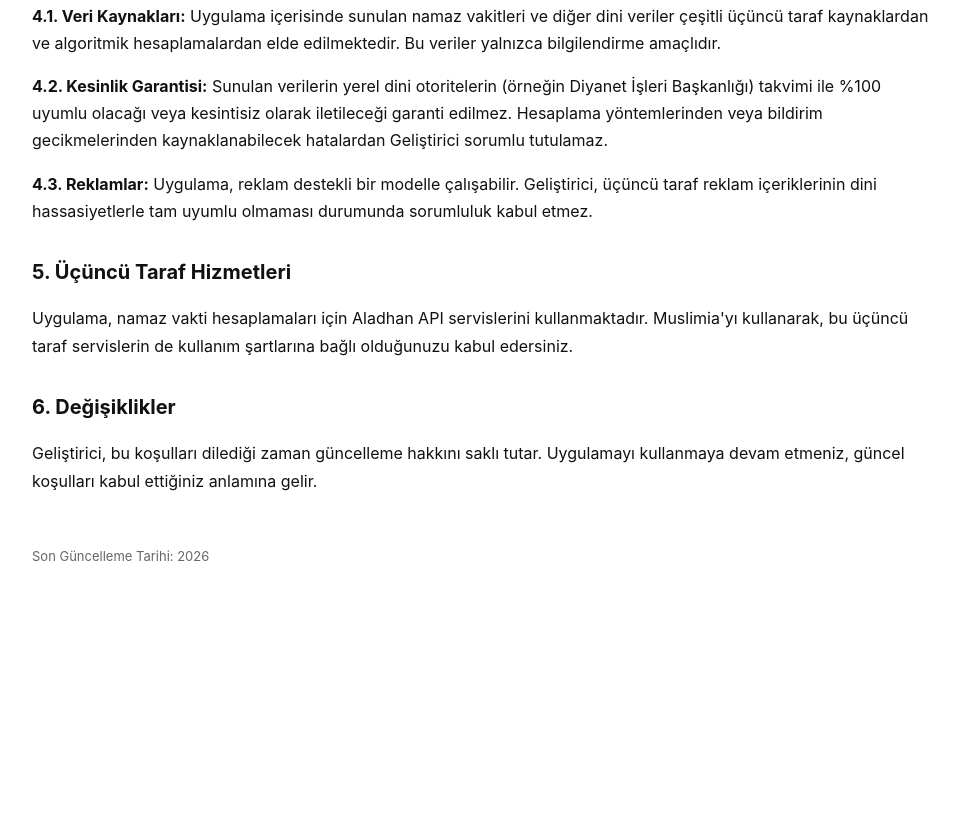
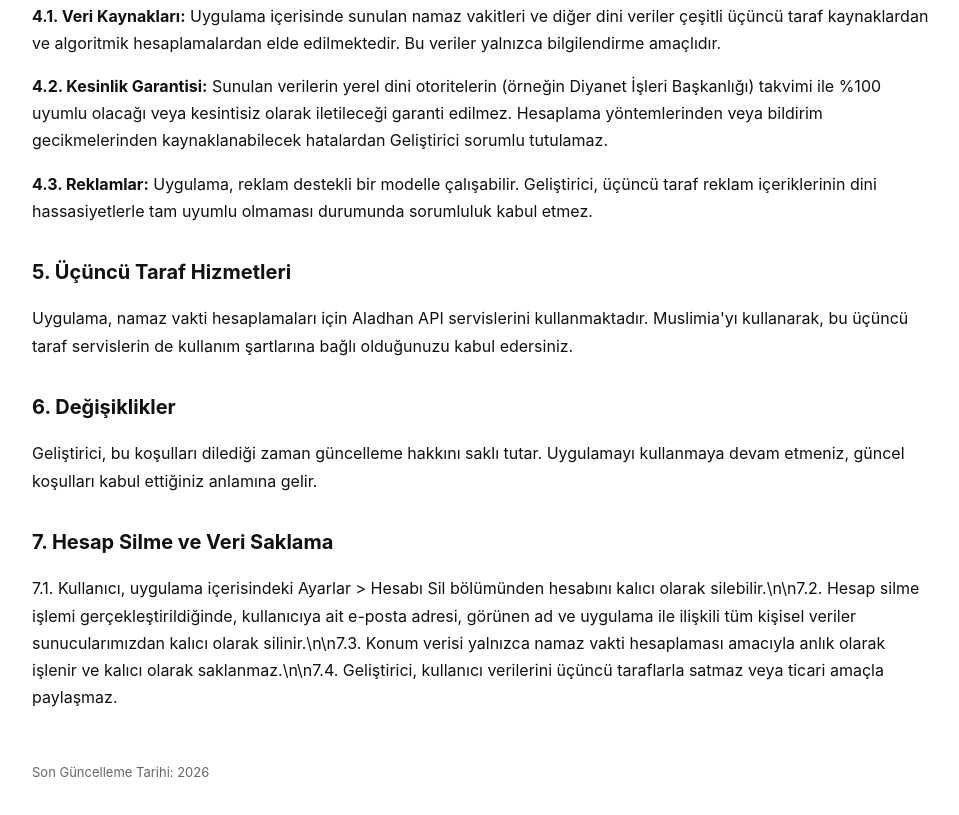
Before and after one commit to techmuslimia/muslimia-legal, a plain HTML site: page terms.html in a window 1280 px wide. Shown: the part 955-1770 px from the top of the page, without its empty margins (158-1117 px from the left). Before the commit the page ends 1562 px from the top, so only its background shows below. Drawn offline with Linux system fonts and the light colour scheme.

Commit message:
Update terms.html

```diff
--- a/terms.html
+++ b/terms.html
@@ -72,7 +72,10 @@ Muslimia'yı kullanarak, bu üçüncü taraf servislerin de kullanım şartları
 Geliştirici, bu koşulları dilediği zaman güncelleme hakkını saklı tutar.
 Uygulamayı kullanmaya devam etmeniz, güncel koşulları kabul ettiğiniz anlamına gelir.
 </p>
-
+<h2>7. Hesap Silme ve Veri Saklama</h2>
+<p>
+  7.1. Kullanıcı, uygulama içerisindeki Ayarlar > Hesabı Sil bölümünden hesabını kalıcı olarak silebilir.\n\n7.2. Hesap silme işlemi gerçekleştirildiğinde, kullanıcıya ait e-posta adresi, görünen ad ve uygulama ile ilişkili tüm kişisel veriler sunucularımızdan kalıcı olarak silinir.\n\n7.3. Konum verisi yalnızca namaz vakti hesaplaması amacıyla anlık olarak işlenir ve kalıcı olarak saklanmaz.\n\n7.4. Geliştirici, kullanıcı verilerini üçüncü taraflarla satmaz veya ticari amaçla paylaşmaz.
+</p>
 <footer>
 <p>Son Güncelleme Tarihi: 2026</p>
 </footer>
```
